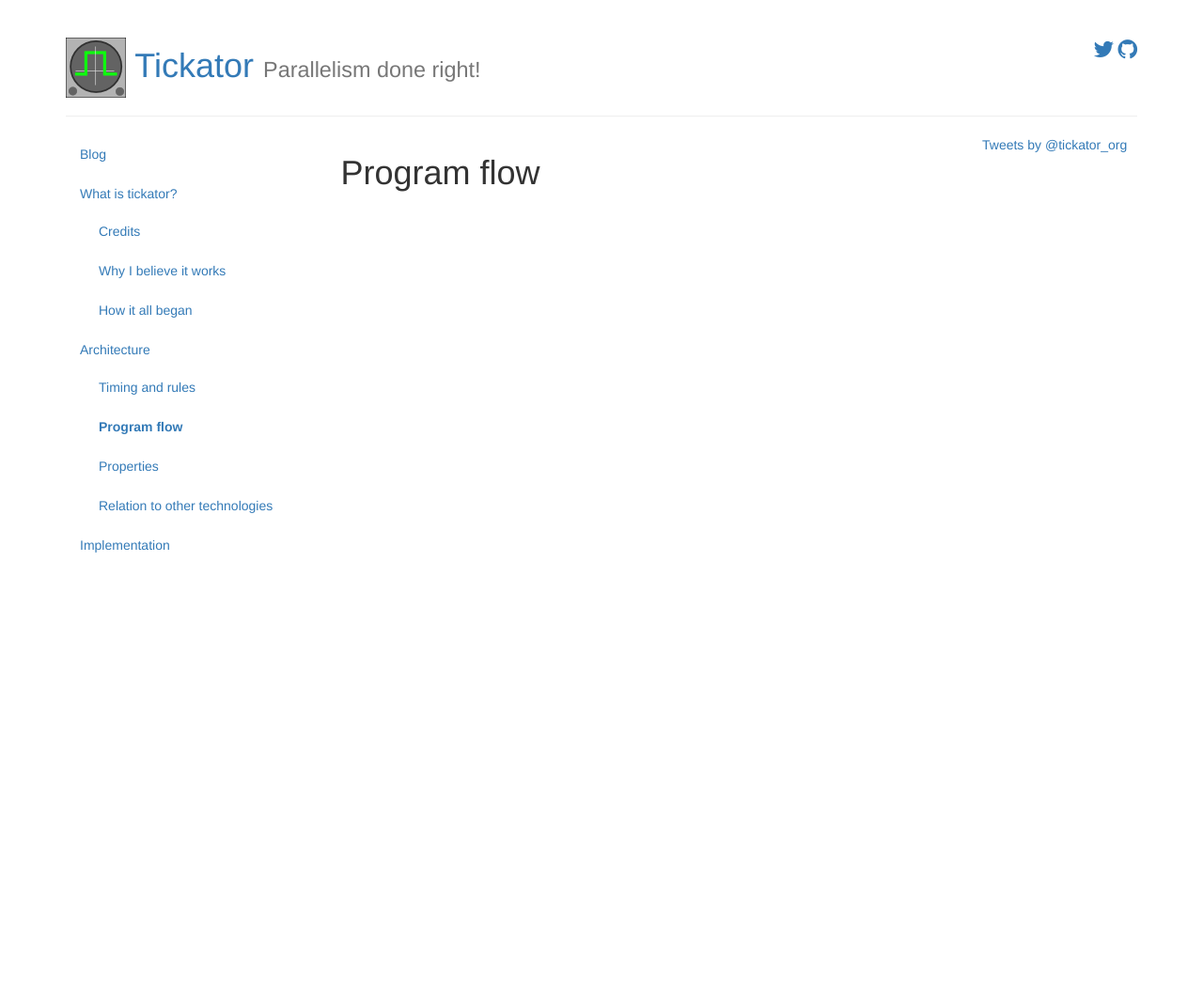
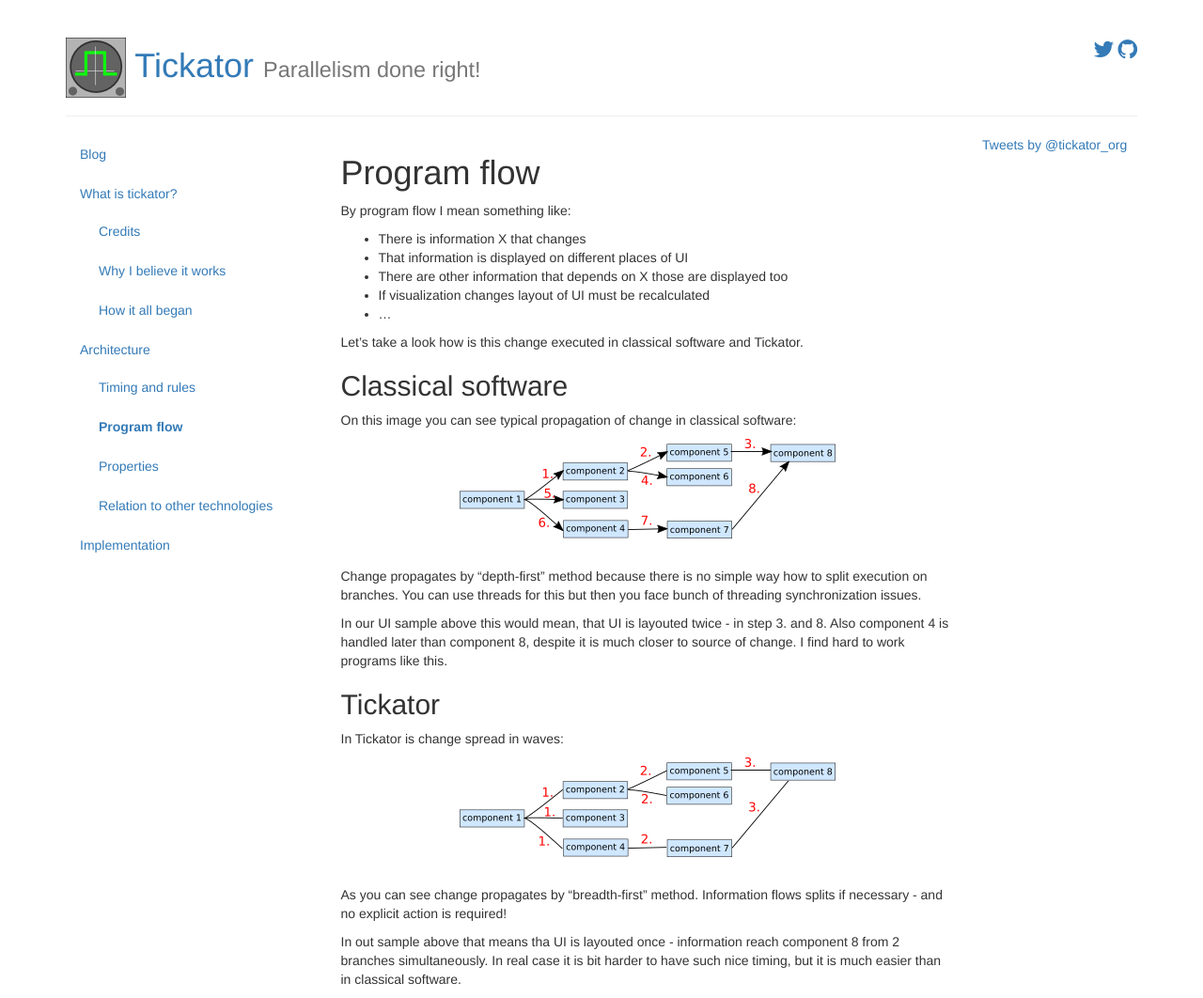
Before and after one commit to jkubos/tickator, a Jekyll site: the page built from articles/program-flow.md, in a window 1280 px wide. Shown: the whole page at 94% size. Built offline with Jekyll 4.4.1, drawn with Linux system fonts in a browser that asks for light colours; nearby versions of some CDN libraries; comment, search, counter and statistics services are not loaded; before the commit the page ends 900 px from its top, so only the background shows below that.

Commit message:
Flow article.

```diff
--- a/articles/program-flow.md
+++ b/articles/program-flow.md
@@ -6,3 +6,41 @@ permalink: /articles/program-flow
 
 Program flow
 ============
+
+By program flow I mean something like:
+
+*   There is information X that changes
+*   That information is displayed on different places of UI
+*   There are other information that depends on X those are displayed too
+*   If visualization changes layout of UI must be recalculated
+*   ...
+
+Let's take a look how is this change executed in classical software and Tickator.
+
+Classical software
+------------------
+
+On this image you can see typical propagation of change in classical software:
+
+<center>
+  <img src="/img/classic-flow.png"/>
+</center>
+<br/>
+
+Change propagates by "depth-first" method because there is no simple way how to split execution on branches. You can use threads for this but then you face bunch of threading synchronization issues.
+
+In our UI sample above this would mean, that UI is layouted twice - in step 3. and 8. Also component 4 is handled later than component 8, despite it is much closer to source of change. I find hard to work programs like this.
+
+Tickator
+--------
+
+In Tickator is change spread in waves:
+
+<center>
+  <img src="/img/tickator-flow.png"/>
+</center>
+<br/>
+
+As you can see change propagates by "breadth-first" method. Information flows splits if necessary - and no explicit action is required!
+
+In out sample above that means tha UI is layouted once - information reach component 8 from 2 branches simultaneously. In real case it is bit harder to have such nice timing, but it is much easier than in classical software.
```
Also changed, not shown: articles/implementation.md (+2 -0 lines), img/classic-flow.png (added), img/classic-flow.svg (added), img/tickator-flow.png (added), img/ticklet-flow.svg (added).
